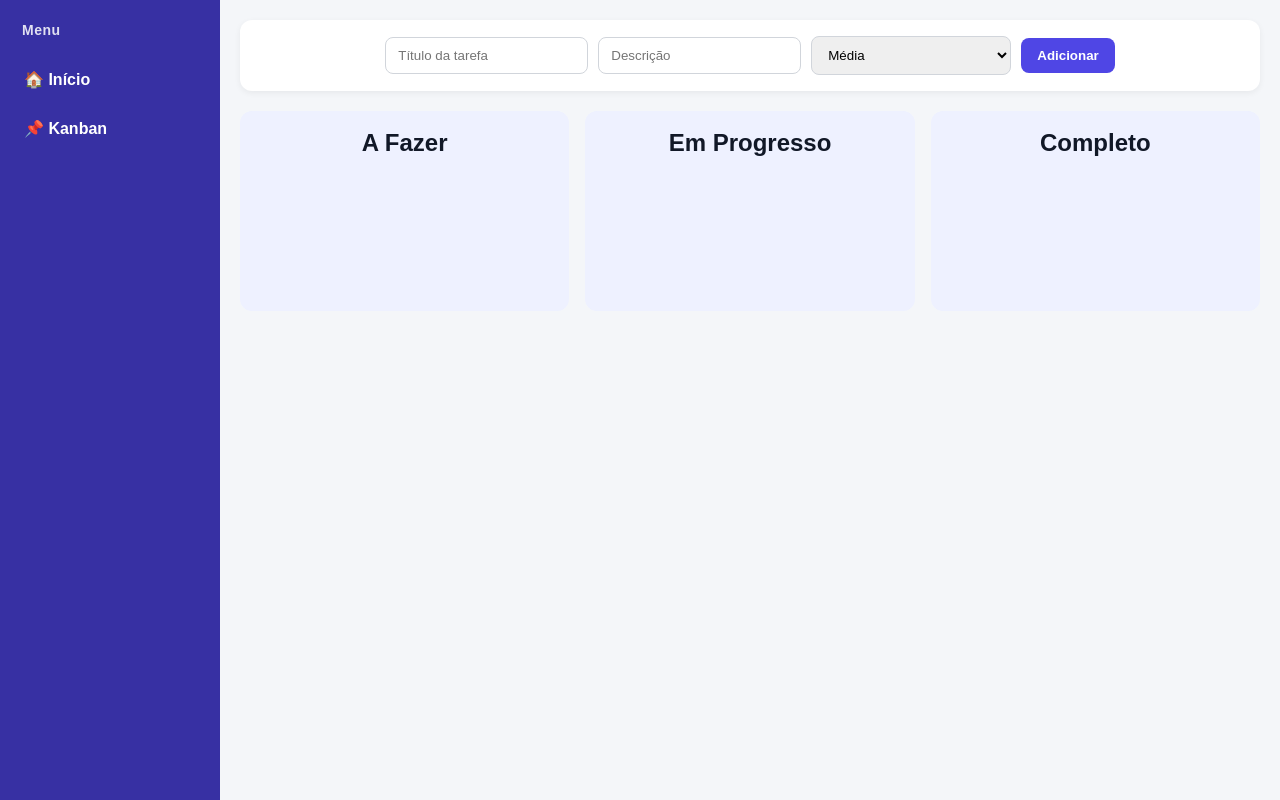
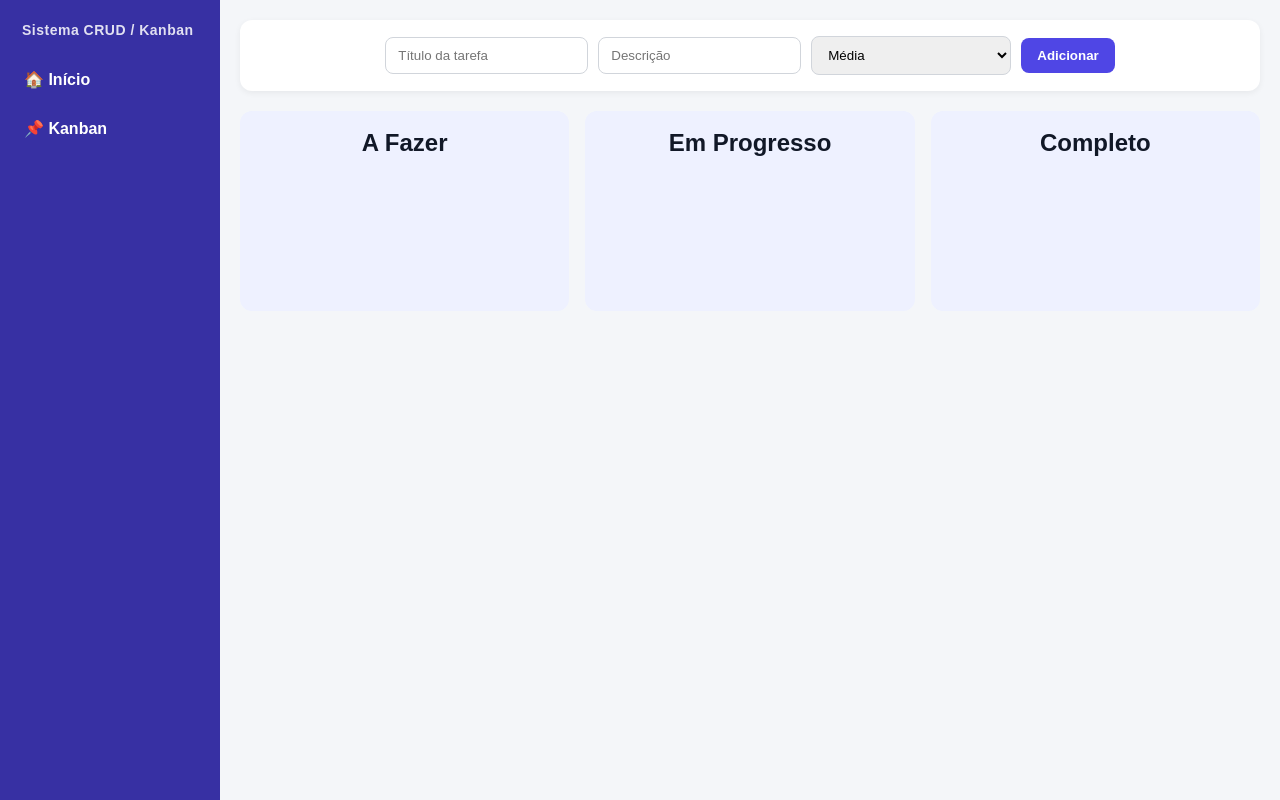
Before and after one commit to asminfosp/sistema-eng, a Flask app: page / in a window 1280 px wide. Shown: the part 150-950 px from the top of the page. Run offline with Flask 3, Linux system fonts and the light colour scheme.

Commit message:
style: ajusta base template com layout e menu lateral

```diff
--- a/src/templates/base.html
+++ b/src/templates/base.html
@@ -36,7 +36,7 @@
     {# Menu lateral (sidebar) #}
     <nav class="menu">
       {# Título do menu (opcional, mas dá mais cara de sistema) #}
-      <div class="menu-title">Menu</div>
+      <div class="menu-title">Sistema CRUD / Kanban</div>
 
       {# Link para a Home (Kanban principal) #}
       <a href="{{ url_for('main.home') }}">🏠 Início</a>
```
